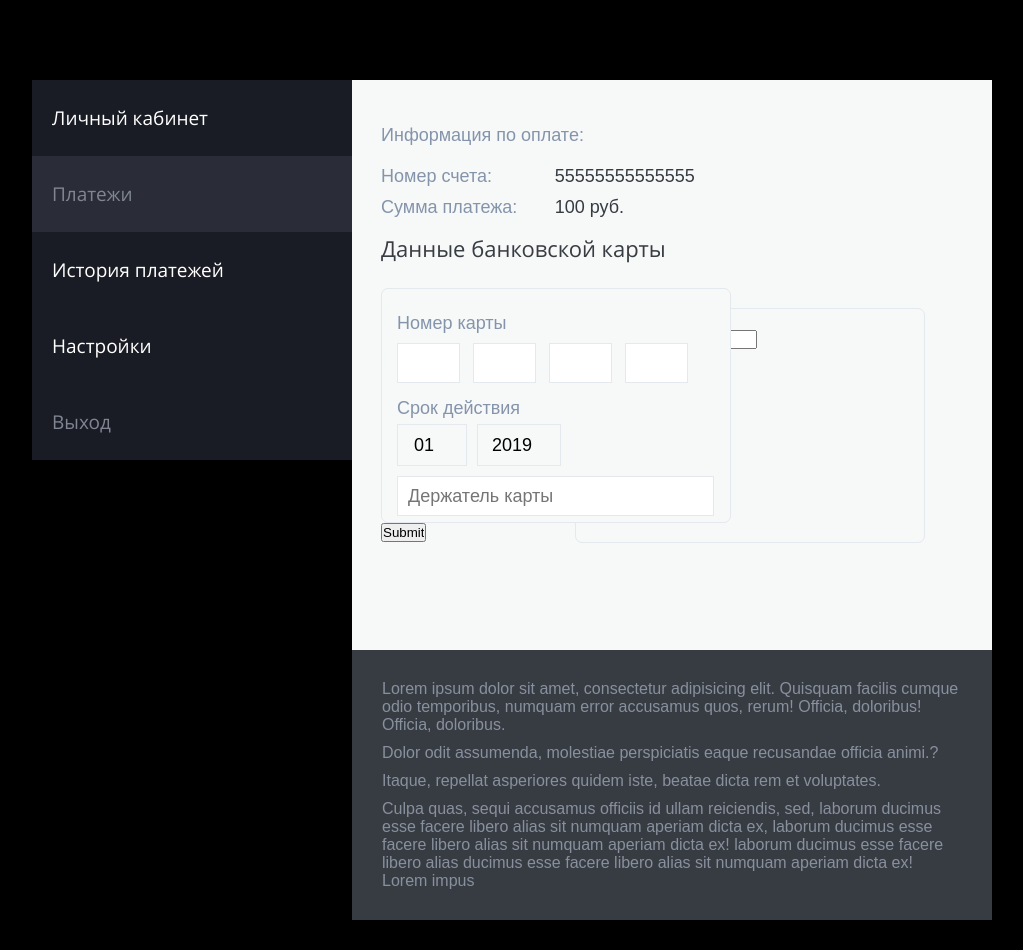
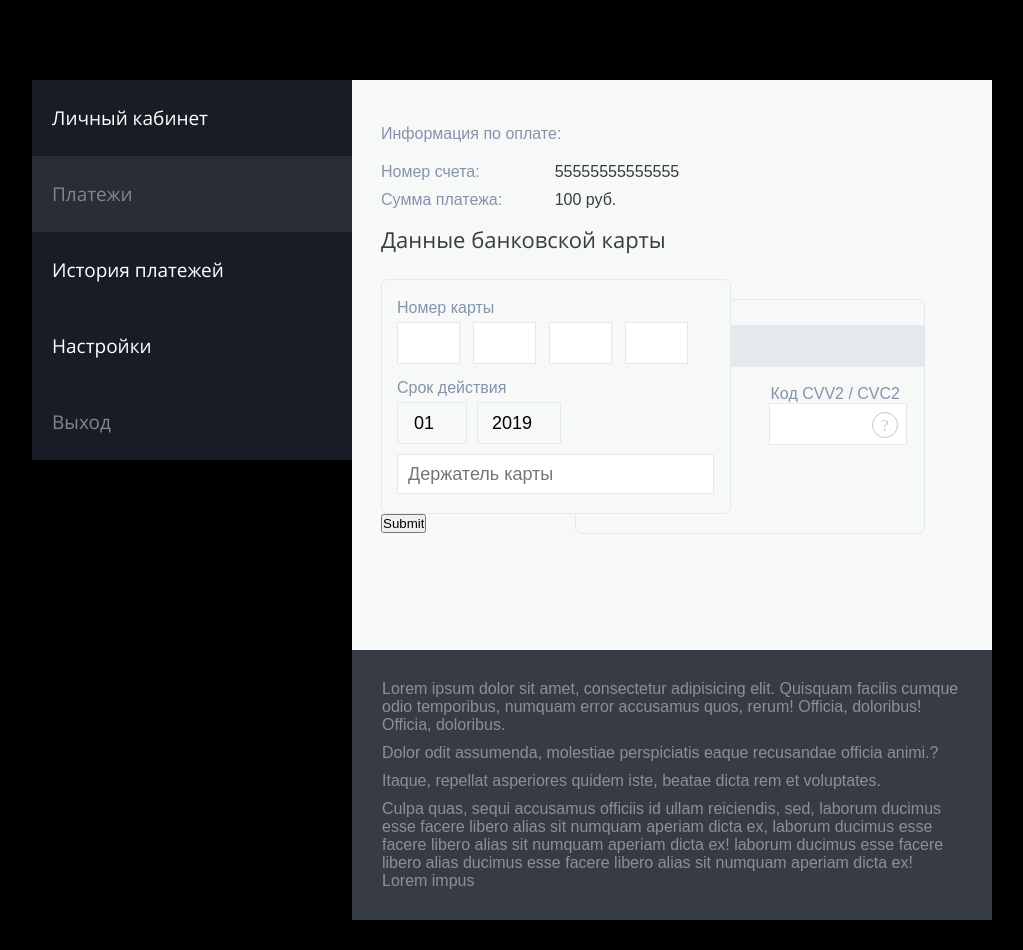
Before and after one commit to AdlerNW/testWork, a website built with webpack: page src/index.html in a window 1280 px wide. Shown: the whole page, without its empty margins (128-1151 px from the left). Built offline with nearby package versions, Linux system fonts and the light colour scheme.

Commit message:
all css without submit

```diff
--- a/src/index.html
+++ b/src/index.html
@@ -63,7 +63,7 @@
           </div> <!--main__data_allData конец левой части вводимых данных-->
           <div class="form__CVVcode"> <!--cvv часть-->
             <div class="form__line"></div>
-            <h3>Код CVV2 / CVC2</h3>
+            <h3 class="form__CVVH3">Код CVV2 / CVC2</h3>
             <input type="text" class="form__CVVnumber">
             <div class="form__helpOnCVV">?</div>
           </div> <!--main__data_CVVcode конец cvv части-->
--- a/src/index.scss
+++ b/src/index.scss
@@ -8,6 +8,7 @@ $textColorH1: #383d43;
 $textColorH3: #8494ab;
 $textColorH4: #373c43;
 $colorLineAndBorderCard: #e4e9ee;
+$colorHelpOnCVV: #c1c8d1;
 
 @font-face {
   font-family: 'OpenSans';
@@ -87,7 +88,7 @@ body {
 }
 
 .main h3, .main h4{
-  font: normal 18px Arial;
+  font: normal 16px Arial;
 }
 
 .main h3{
@@ -128,11 +129,11 @@ body {
 }
 
 .form__cardNumberH3{
-  margin: 11px 0 9px 0;
+  margin: 6px 0 5px 0;
 }
 
 .form__cardNumber {
-  height: 40px;
+  height: 42px;
   width: 63px;
   border: 1px solid $colorLineAndBorderCard;
   margin-right: 9px;
@@ -191,6 +192,37 @@ body {
   left: 194px;
 }
 
+.form__line{
+  height: 42px;
+  background: $colorLineAndBorderCard;
+  margin-top: 25px;
+}
+
+.form__CVVH3 {
+  text-align: right;
+  margin: 18px 24px 0 0;
+}
+
+.form__CVVnumber {
+  margin-left: 193px;
+  height: 42px;
+  width: 138px;
+  border: 1px solid $colorLineAndBorderCard;
+}
+
+.form__helpOnCVV {
+  position: absolute;
+  left: 296px;
+  top: 112px;
+  color: $colorHelpOnCVV;
+  border: 1px solid $colorHelpOnCVV;
+  border-radius: 26px;
+  width: 26px;
+  height: 26px;
+  text-align: center;
+  line-height: 26px;
+}
+
 .form__cardNumber_error {
   /*код, если рамку надо подсветить красным!*/
 }
```
